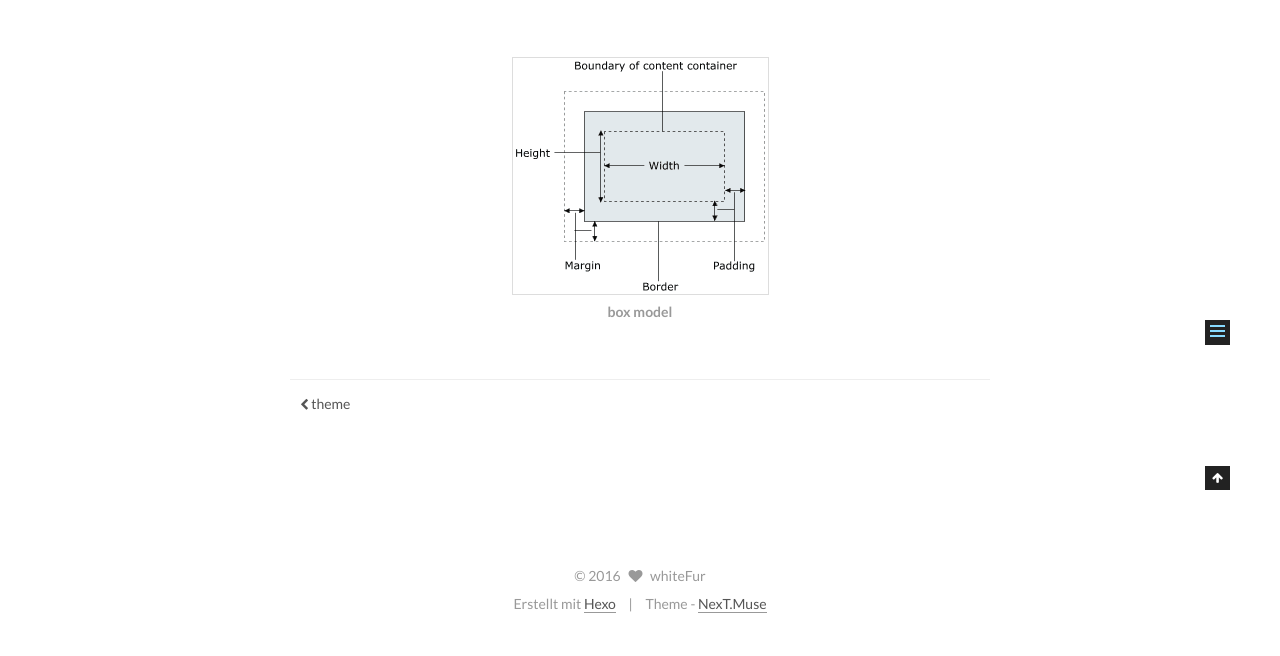
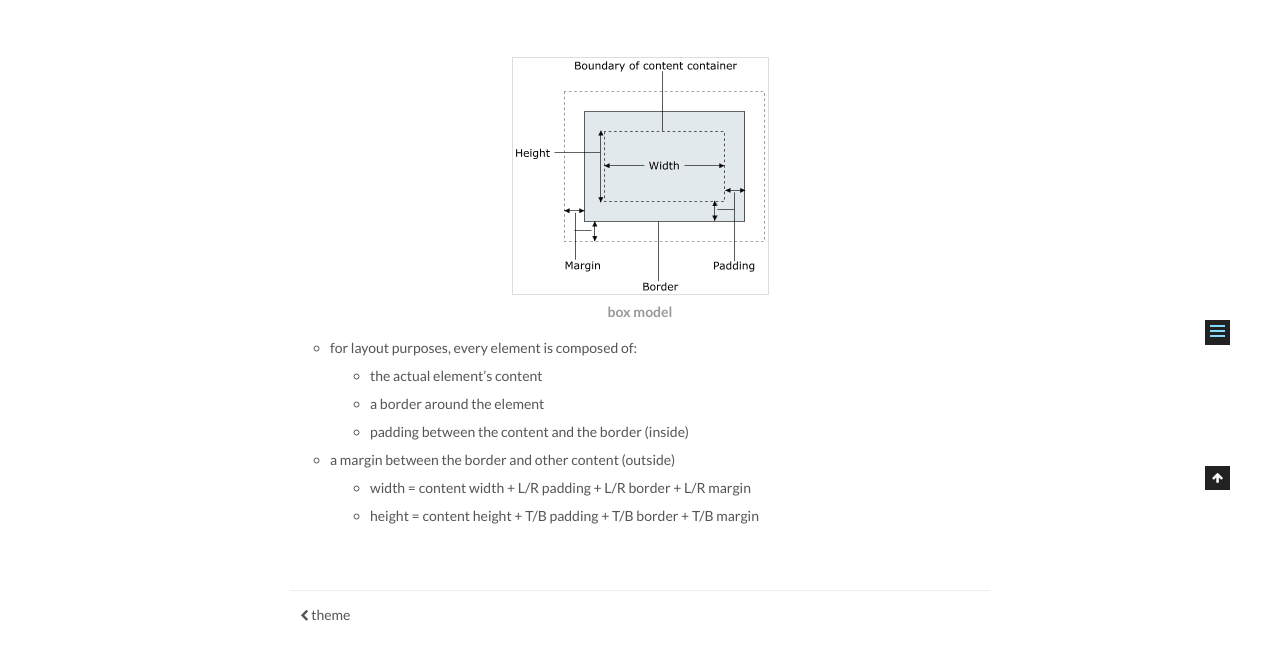
Before and after one commit to WhiteFur/blog, a plain HTML site: page 2016/06/27/Html/index.html in a window 1280 px wide. Shown: the part 410-1066 px from the top of the page. Drawn offline with Linux system fonts and the light colour scheme.

Commit message:
Site updated: 2016-06-27 11:54:05

```diff
--- a/2016/06/27/Html/index.html
+++ b/2016/06/27/Html/index.html
@@ -84,17 +84,35 @@
 
 
 
-<meta name="description">
+<meta name="description" content="for layout purposes, every element is composed of:
+the actual element’s content
+a border around the element
+padding between the content and the border (inside)
+
+
+a margin between the border and othe">
 <meta property="og:type" content="article">
 <meta property="og:title" content="Html">
 <meta property="og:url" content="http://whitefur.github.io/blog/2016/06/27/Html/index.html">
 <meta property="og:site_name" content="whiteFur">
-<meta property="og:description">
+<meta property="og:description" content="for layout purposes, every element is composed of:
+the actual element’s content
+a border around the element
+padding between the content and the border (inside)
+
+
+a margin between the border and othe">
 <meta property="og:image" content="http://whitefur.github.io/blog/blog/2016/06/27/Html/box_model.png">
-<meta property="og:updated_time" content="2016-06-27T03:41:59.000Z">
+<meta property="og:updated_time" content="2016-06-27T03:53:58.000Z">
 <meta name="twitter:card" content="summary">
 <meta name="twitter:title" content="Html">
-<meta name="twitter:description">
+<meta name="twitter:description" content="for layout purposes, every element is composed of:
+the actual element’s content
+a border around the element
+padding between the content and the border (inside)
+
+
+a margin between the border and othe">
 <meta name="twitter:image" content="http://whitefur.github.io/blog/blog/2016/06/27/Html/box_model.png">
 
 
@@ -279,6 +297,19 @@
 
 
         <img src="/blog/2016/06/27/Html/box_model.png" alt="box model" title="box model">
+<ul>
+<li>for layout purposes, every element is composed of:<ul>
+<li>the actual element’s content</li>
+<li>a border around the element</li>
+<li>padding between the content and the border (inside)</li>
+</ul>
+</li>
+<li>a margin between the border and other content (outside)<ul>
+<li>width = content width + L/R padding + L/R border + L/R margin</li>
+<li>height = content height + T/B padding + T/B border + T/B margin</li>
+</ul>
+</li>
+</ul>
 
 
     </div>
```
Also changed, not shown: index.html (+13 -0 lines).
